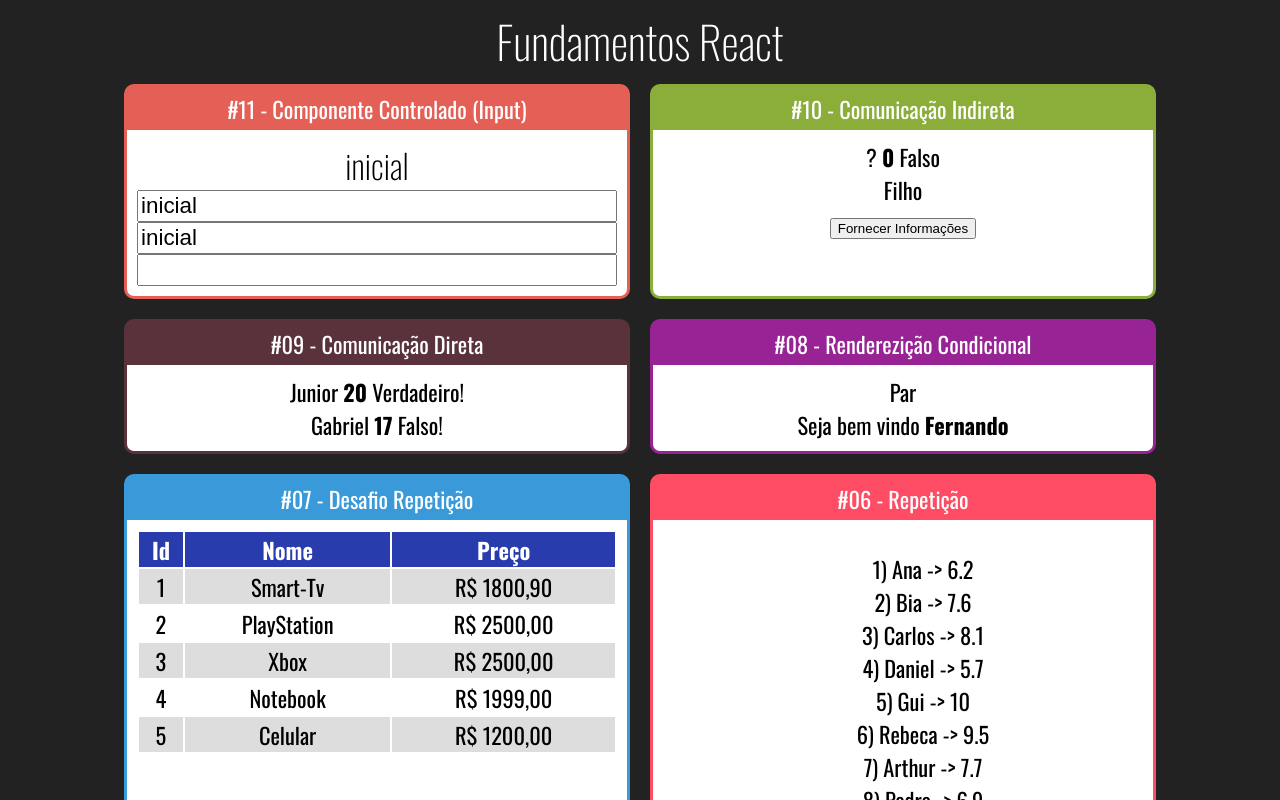
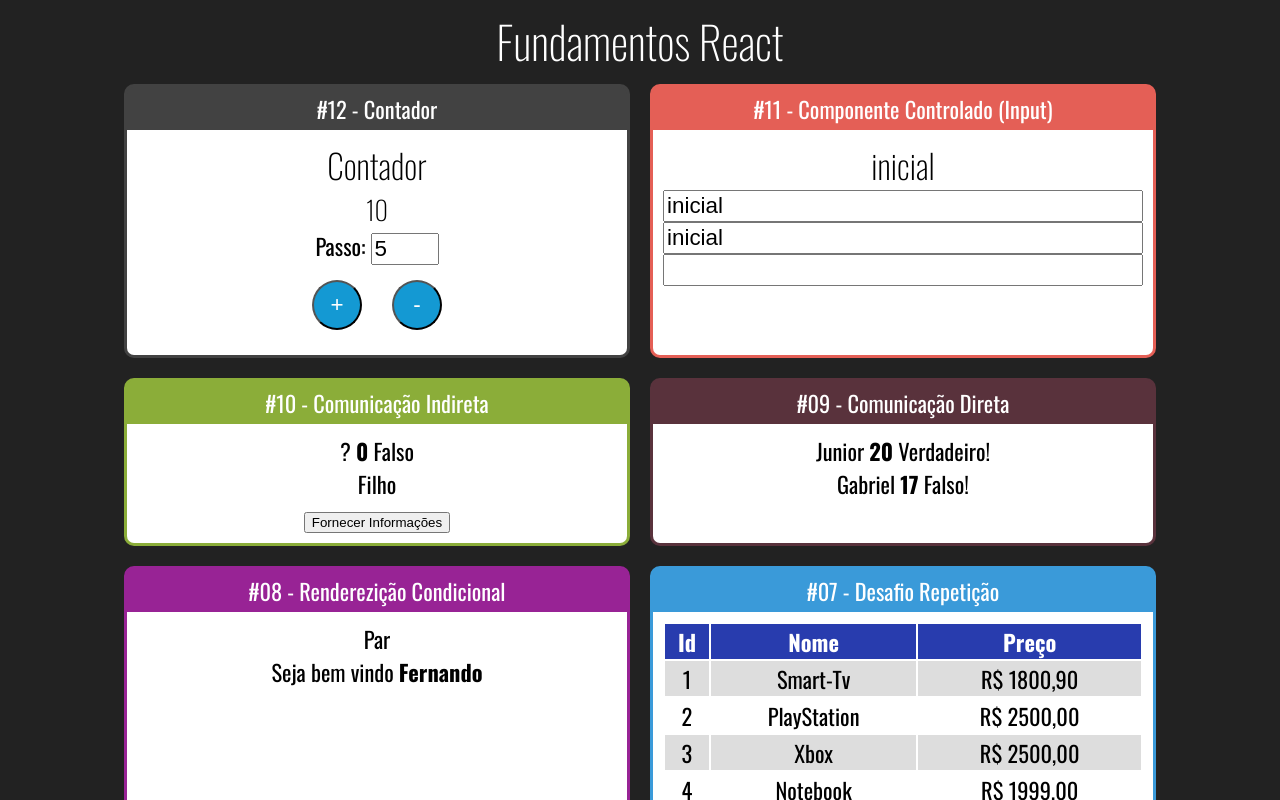
Before and after one commit to Roger-Franco/React, a React (Create React App) app in the folder fundamentos-react/: page / in a window 1280 px wide. Shown: the top 800 px of the page. Built offline with nearby package versions, Linux system fonts and the light colour scheme.

Commit message:
Componente contador #01

```diff
--- a/fundamentos-react/src/App.jsx
+++ b/fundamentos-react/src/App.jsx
@@ -1,7 +1,7 @@
 import React from "react";
 
 import "./App.css";
-
+import Contador from "./components/contador/Contador"
 import Card from "./components/layout/Card";
 import Input from './components/formulario/Input'
 import IndiretaPai from "./components/comunicacao/IndiretaPai";
@@ -23,6 +23,9 @@
     <div className="App">
       <h1>Fundamentos React</h1>
       <div className="Cards">
+        <Card titulo="#12 - Contador" color="#424242">
+          <Contador numeroInicial={10}></Contador>
+        </Card>
         <Card titulo="#11 - Componente Controlado (Input)" color="#E45F56">
           <Input></Input>
         </Card>
--- /dev/null
+++ b/fundamentos-react/src/components/contador/Contador.css
@@ -0,0 +1,14 @@
+.Contador input {
+  font-size: 1.4rem;
+  width: 60px;
+}
+
+.Contador button {
+  margin: 15px;
+  height: 50px;
+  width: 50px;
+  border-radius: 50%;
+  background-color: #1499D3;
+  color: #FFF;
+  font-size: 1.4rem;
+}
--- /dev/null
+++ b/fundamentos-react/src/components/contador/Contador.jsx
@@ -0,0 +1,47 @@
+import './Contador.css'
+import React, { Component } from 'react';
+
+class componentName extends Component {
+
+
+  state = {
+    numero: this.props.numeroInicial || 0,
+    passo: this.props.passoInicial || 5,
+  }
+
+
+
+  inc = () => {
+    this.setState({
+      numero: this.state.numero + this.state.passo
+    })
+  }
+  dec = () => {
+    this.setState({
+      numero: this.state.numero - this.state.passo
+    })
+  }
+
+  setPasso = (e) => {
+    this.setState({
+      passo: +e.target.value,
+    });
+  };
+
+  render() {
+    return (
+      <div className="Contador">
+        <h2>Contador</h2>
+        <h3>{this.state.numero}</h3>
+        <div>
+          <label htmlFor="passoInput">Passo: </label>
+          <input id="passoInput" type="number" value={this.state.passo} onChange={this.setPasso} />
+        </div>
+        <button onClick={this.inc}>+</button>
+        <button onClick={this.dec}>-</button>
+      </div>
+    );
+  }
+}
+
+export default componentName;
```
